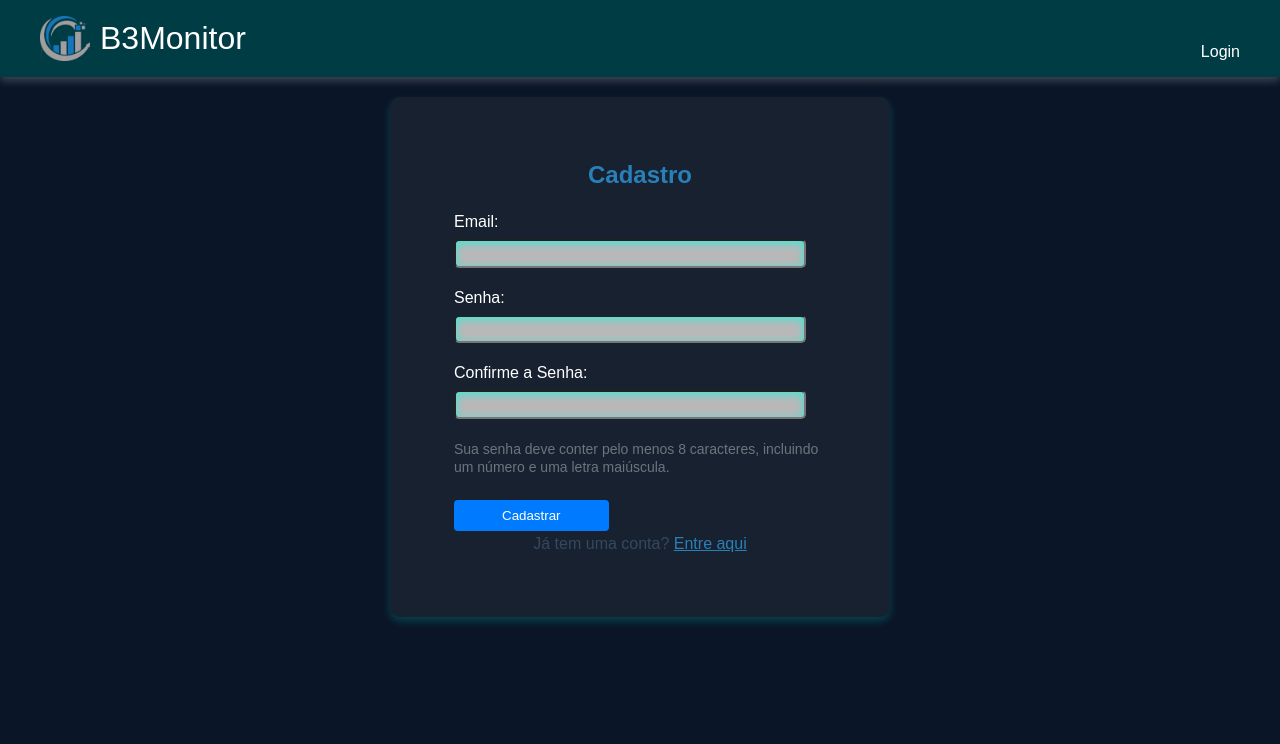
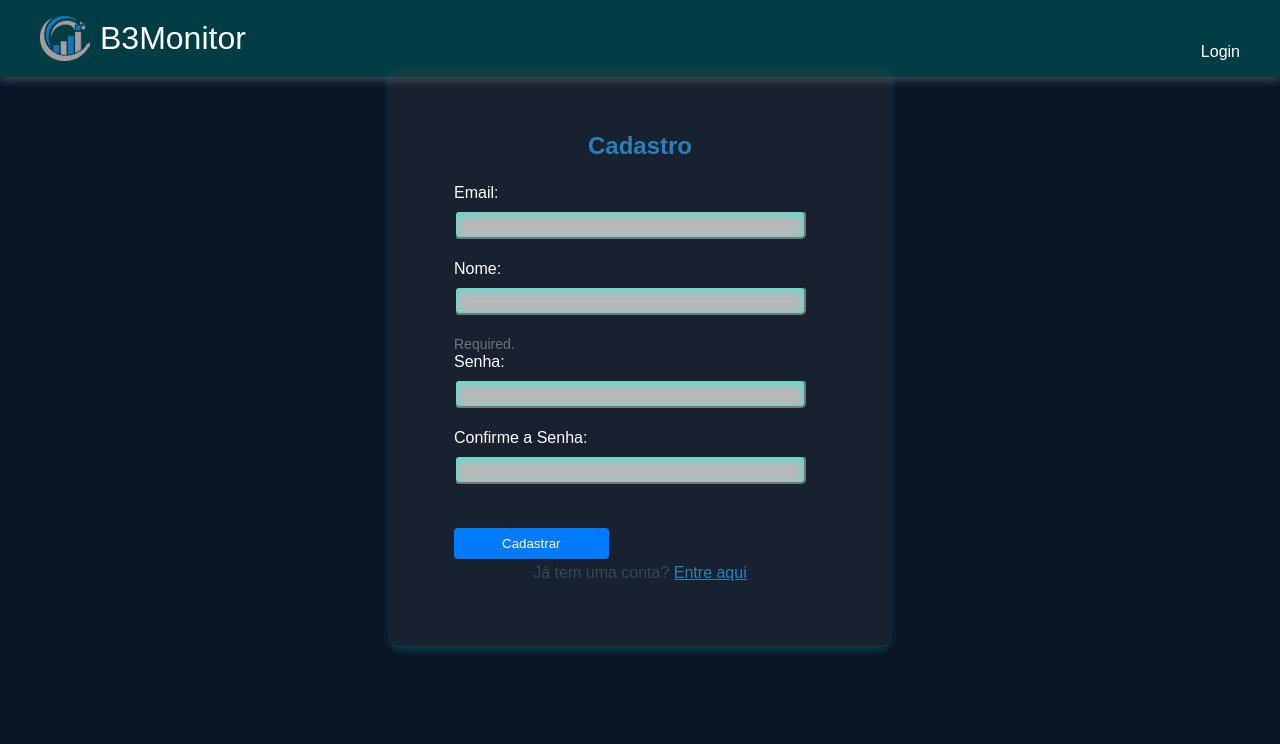
Before and after one commit to franfernandes/AtivosB3, a Django app: page /ativos/signup/ in a window 1280 px wide. Shown: the top 744 px of the page. Run offline with Django 4.2, Linux system fonts and the light colour scheme.

Commit message:
mostrando nome usuario

```diff
--- a/ativos/forms.py
+++ b/ativos/forms.py
@@ -24,15 +24,22 @@ class CustomAuthenticationForm(AuthenticationForm):
     password = forms.CharField(widget=forms.PasswordInput, label="Senha")
 
 
+from django.contrib.auth.forms import UserCreationForm
+from django import forms
+from .models import CustomUser
+
+
+
 
 class CustomUserCreationForm(UserCreationForm):
+    first_name = forms.CharField(label="Nome", max_length=30, help_text='Required.')
     email = forms.EmailField(required=True, label="Email")
     password1 = forms.CharField(label="Senha", widget=forms.PasswordInput)
     password2 = forms.CharField(label="Confirme a Senha", widget=forms.PasswordInput)
 
     class Meta:
-        model = User
-        fields = ("email", "password1", "password2")
+        model = CustomUser
+        fields = ("email", "first_name", "password1", "password2")
 
     def save(self, commit=True):
         user = super().save(commit=False)
--- a/ativos/models.py
+++ b/ativos/models.py
@@ -2,6 +2,9 @@ from django.db import models
 from django.contrib.auth.models import User
 from django.utils import timezone
 from django.conf import settings
+from django.contrib.auth.models import AbstractUser
+from django.utils.translation import gettext_lazy as _
+
 
 class Ativo(models.Model):
     codigo = models.CharField(max_length=10, unique=True)
@@ -12,8 +15,8 @@ class Ativo(models.Model):
     variacao_percentual = models.DecimalField(max_digits=5, decimal_places=2)
     limiar_compra = models.DecimalField(max_digits=10, decimal_places=2, null=True, blank=True)
     limiar_venda = models.DecimalField(max_digits=10, decimal_places=2, null=True, blank=True)
-    usuarios_monitorando = models.ManyToManyField(User, related_name='ativos_monitorados')
-    frequencia_monitoramento = models.IntegerField(default=2)  # Em minutos
+    usuarios_monitorando = models.ManyToManyField(settings.AUTH_USER_MODEL,related_name='ativos_monitorados')
+    frequencia_monitoramento = models.IntegerField(default=2)
     ultimo_check = models.DateTimeField(null=True, blank=True)
 
     def __str__(self):
@@ -23,3 +26,31 @@ class Ativo(models.Model):
         if self.ultimo_check is None:
             return True
         return timezone.now() >= self.ultimo_check + timezone.timedelta(minutes=self.frequencia_monitoramento)
+
+
+
+class CustomUser(AbstractUser):
+    first_name = models.CharField(max_length=30, blank=True)
+    class Meta:
+        db_table = 'custom_user'
+
+
+    groups = models.ManyToManyField(
+        'auth.Group',
+        verbose_name=_('groups'),
+        blank=True,
+        help_text=_(
+            'The groups this user belongs to. A user will get all permissions '
+            'granted to each of their groups.'
+        ),
+        related_name="custom_user_set",
+        related_query_name="user",
+    )
+    user_permissions = models.ManyToManyField(
+        'auth.Permission',
+        verbose_name=_('user permissions'),
+        blank=True,
+        help_text=_('Specific permissions for this user.'),
+        related_name="custom_user_permission_set",
+        related_query_name="user",
+    )
--- a/ativos/static/css/signup.css
+++ b/ativos/static/css/signup.css
@@ -63,6 +63,17 @@
     background-color: #b8b8b8;
     box-shadow: inset 0px 2px 8px rgba(0, 255, 234, 0.705);
 }
+#id_first_name{
+    padding-left: 0.5rem;
+    margin-top: 0.5rem;
+    font-size: 1rem;
+    height: 1.8rem;
+    width: 22rem;
+    margin-bottom: 1.3rem;
+    border-radius: 5px;
+    background-color: #b8b8b8;
+    box-shadow: inset 0px 2px 8px rgba(0, 255, 234, 0.705);
+}
 
 #id_password1{
     padding-left: 0.5rem;
--- a/ativos/static/css/styles.css
+++ b/ativos/static/css/styles.css
@@ -92,6 +92,19 @@ a.navbar-brand{
 
 
 .navbar-nav span {
+    color:#77aff8
     margin-right: 2.5rem;
 
 }
+
+#id_first_name{
+    padding-left: 0.5rem;
+    margin-top: 0.5rem;
+    font-size: 1rem;
+    height: 1.8rem;
+    width: 22rem;
+    margin-bottom: 1.3rem;
+    border-radius: 5px;
+    background-color: #b8b8b8;
+    box-shadow: inset 0px 2px 8px rgba(0, 255, 234, 0.705);
+}
--- a/ativos/templates/ativos/base.html
+++ b/ativos/templates/ativos/base.html
@@ -2,6 +2,8 @@
 <html lang="pt-br">
 <head>
     {% load static %}
+
+
     <meta charset="UTF-8">
     <title>{% block title %}Cotação de Ativos da B3{% endblock title %}</title>
     <link rel="stylesheet" href="https://cdnjs.cloudflare.com/ajax/libs/font-awesome/6.0.0-beta3/css/all.min.css">
@@ -29,7 +31,8 @@
                 {% endif %}
                 <div class="navbar-nav">
                     {% if request.user.is_authenticated %}
-                            <span class="nav-link">Olá, {{ request.user.get_full_name|default:request.user.username }}!</span>
+
+                            <span class="nav-link">Olá, {{ request.user.first_name|default:"Usuário" }}!</span>
                             <a class="nav-link" href="{% url 'home' %}">Home</a>
                             <a class="nav-link" href="{% url 'listar_ativos' %}">Listar Ativos</a>
                             <a class="nav-link" href="{% url 'meus_ativos' %}">Meus Ativos</a>
--- a/ativos/templates/ativos/signup.html
+++ b/ativos/templates/ativos/signup.html
@@ -11,8 +11,15 @@
         <h2 class="card-title-signup">Cadastro</h2>
         <form method="post" class="form-signup">
             {% csrf_token %}
-            {{ form.as_p }}
-            <small class="form-text text-muted">Sua senha deve conter pelo menos 8 caracteres, incluindo um número e uma letra maiúscula.</small>
+            {% for field in form %}
+                <p>
+                    {{ field.label_tag }}<br>
+                    {{ field }}
+                    {% if field.help_text %}
+                        <small class="form-text text-muted">{{ field.help_text }}</small>
+                    {% endif %}
+                </p>
+            {% endfor %}
             <div class="button-group">
                 <button type="submit" class="btn-primary-signup">Cadastrar</button>
             </div>
--- a/ativos/views.py
+++ b/ativos/views.py
@@ -25,19 +25,6 @@ logger.info('Informação inicializada.')
 
 def home_view(request):
     return render(request, 'ativos/home.html')
-
-
-
-
-
-
-
-
-
-
-
-
-
 
 
 @login_required
@@ -184,6 +171,7 @@ def signup(request):
         if form.is_valid():
             user = form.save()
             user.email = form.cleaned_data.get('email')
+            user.first_name = form.cleaned_data.get('first_name')
             user.save()
             login(request, user)
 
--- a/investidor/settings.py
+++ b/investidor/settings.py
@@ -34,6 +34,7 @@ INSTALLED_APPS = [
     'django.contrib.messages',
     'django.contrib.staticfiles',
     'django_apscheduler',
+
     'ativos',
 
 ]
@@ -97,7 +98,7 @@ AUTH_PASSWORD_VALIDATORS = [
 ]
 
 
-
+AUTH_USER_MODEL = 'ativos.CustomUser'
 
 LANGUAGE_CODE = 'en-us'
 
```
Also changed, not shown: ativos/migrations/0001_initial.py, ativos/migrations/0002_remove_ativo_intervalo_tempo_and_more.py (deleted), ativos/migrations/0003_remove_ativo_monitorar_ativo_usuarios_monitorando.py (deleted), ativos/migrations/0004_ativo_limiar_compra_ativo_limiar_venda_and_more.py (deleted), ativos/migrations/0005_remove_ativo_limite_compra_remove_ativo_limite_venda.py (deleted), ativos/migrations/0006_alter_ativo_cotacao.py (deleted), ativos/migrations/0007_ativo_frequencia_monitoramento_ativo_ultimo_check.py (deleted), ativos/migrations/0008_alter_ativo_frequencia_monitoramento.py (deleted), db.sqlite3.
